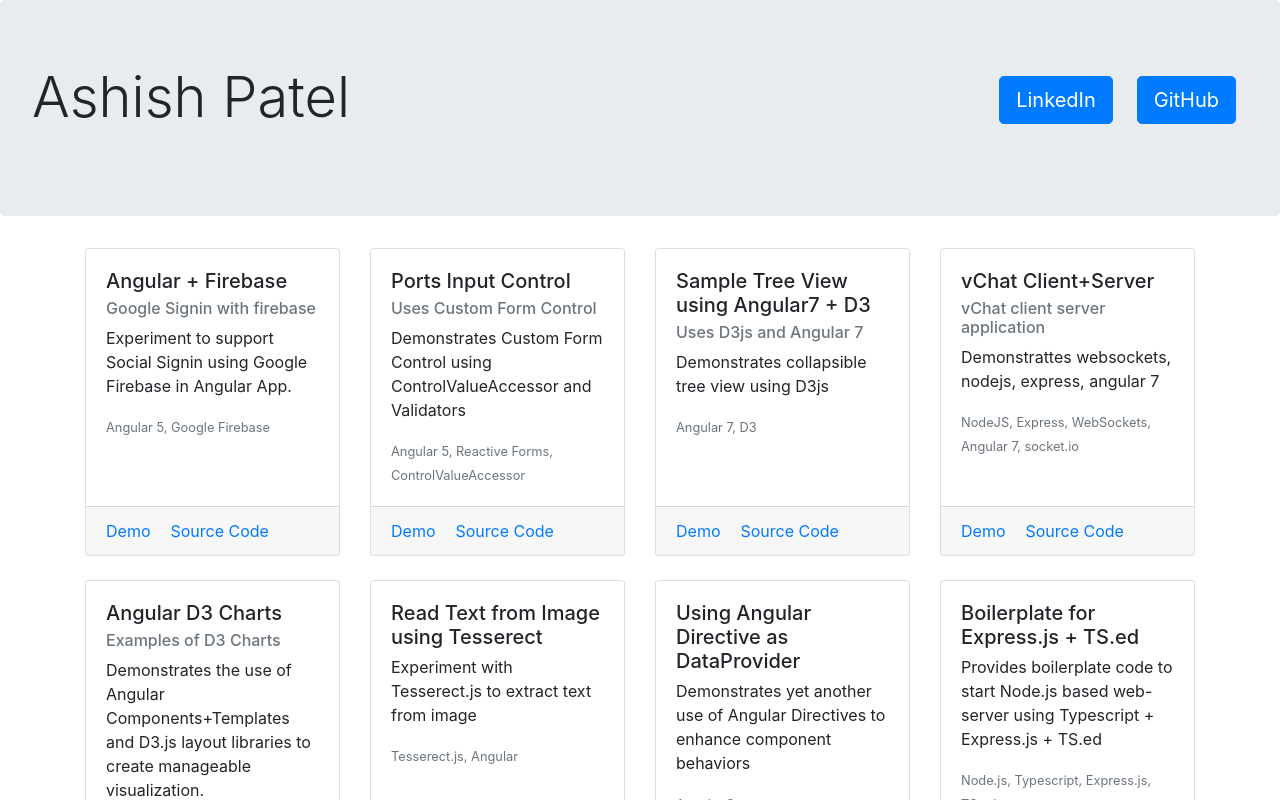
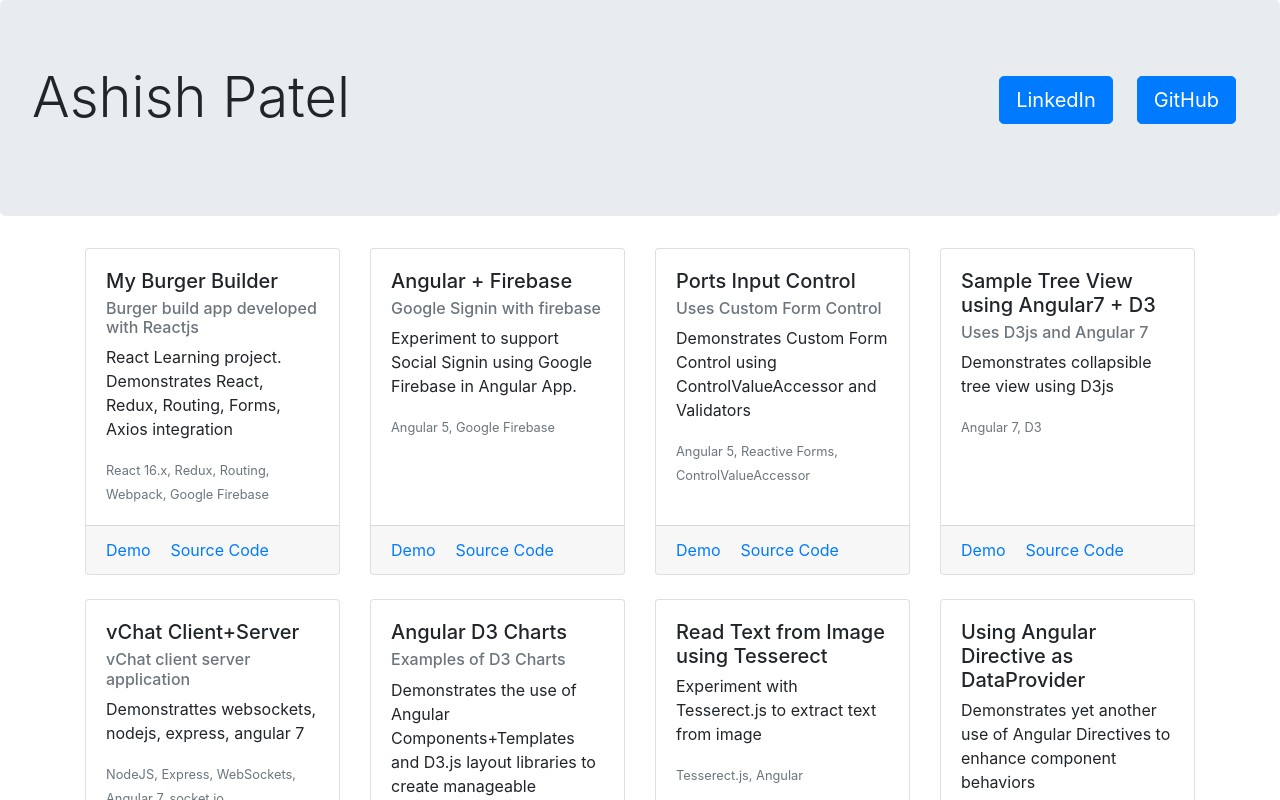
Before and after one commit to zoom2ashish/home, an Angular app: page / in a window 1280 px wide. Shown: the top 800 px of the page. Built offline with nearby package versions, Linux system fonts and the light colour scheme.

Commit message:
gh-pages deploy support added

```diff
--- a/package.json
+++ b/package.json
@@ -2,13 +2,16 @@
   "name": "home",
   "version": "0.0.0",
   "license": "MIT",
+  "homepage": "https://zoom2ashish.github.io/home/",
   "scripts": {
     "ng": "ng",
     "start": "ng serve",
     "build": "ng build",
     "test": "ng test",
     "lint": "ng lint",
-    "e2e": "ng e2e"
+    "e2e": "ng e2e",
+    "predeploy": "npm run build",
+    "deploy": "gh-pages -d dist"
   },
   "private": true,
   "dependencies": {
@@ -35,6 +38,7 @@
     "@types/jasminewd2": "~2.0.2",
     "@types/node": "^12.11.1",
     "codelyzer": "^5.1.2",
+    "gh-pages": "^2.2.0",
     "jasmine-core": "~3.5.0",
     "jasmine-spec-reporter": "~4.2.1",
     "karma": "~4.4.1",
--- a/src/app/app.component.ts
+++ b/src/app/app.component.ts
@@ -18,6 +18,14 @@ export class AppComponent {
   title = 'app';
 
   public cards: Card[] = [
+    {
+      title: 'My Burger Builder',
+      subtitle: 'Burger build app developed with Reactjs',
+      description: 'React Learning project. Demonstrates React, Redux, Routing, Forms, Axios integration',
+      tehnologies: 'React 16.x, Redux, Routing, Webpack, Google Firebase',
+      demoUrl: 'https://zoom2ashish.github.io/my-burger-builder/',
+      githubRepoUrl: 'https://github.com/zoom2ashish/my-burger-builder'
+    },
     {
       title: 'Angular + Firebase',
       subtitle: 'Google Signin with firebase',
```
Also changed, not shown: 1 other file (tests, documents, lock files or other folders).
